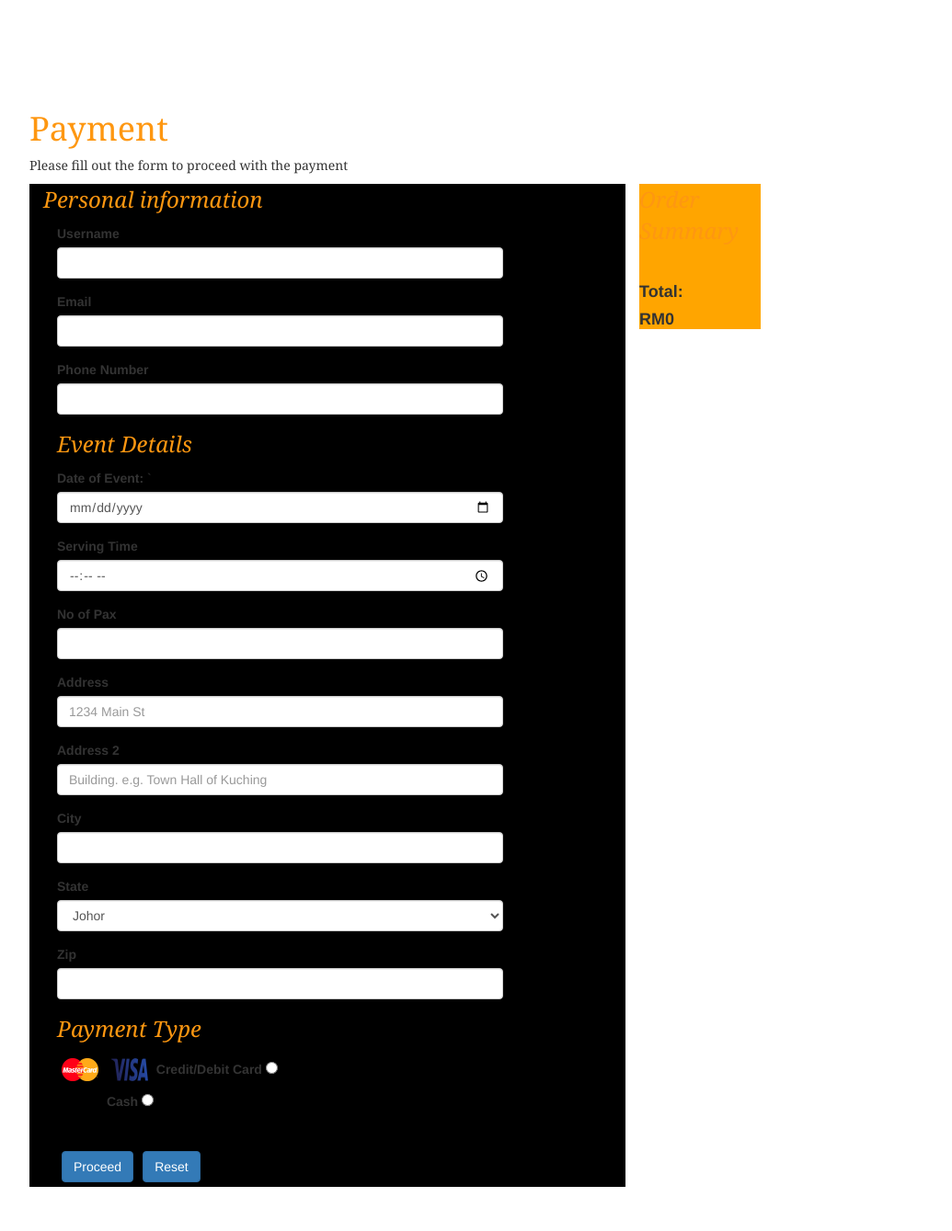
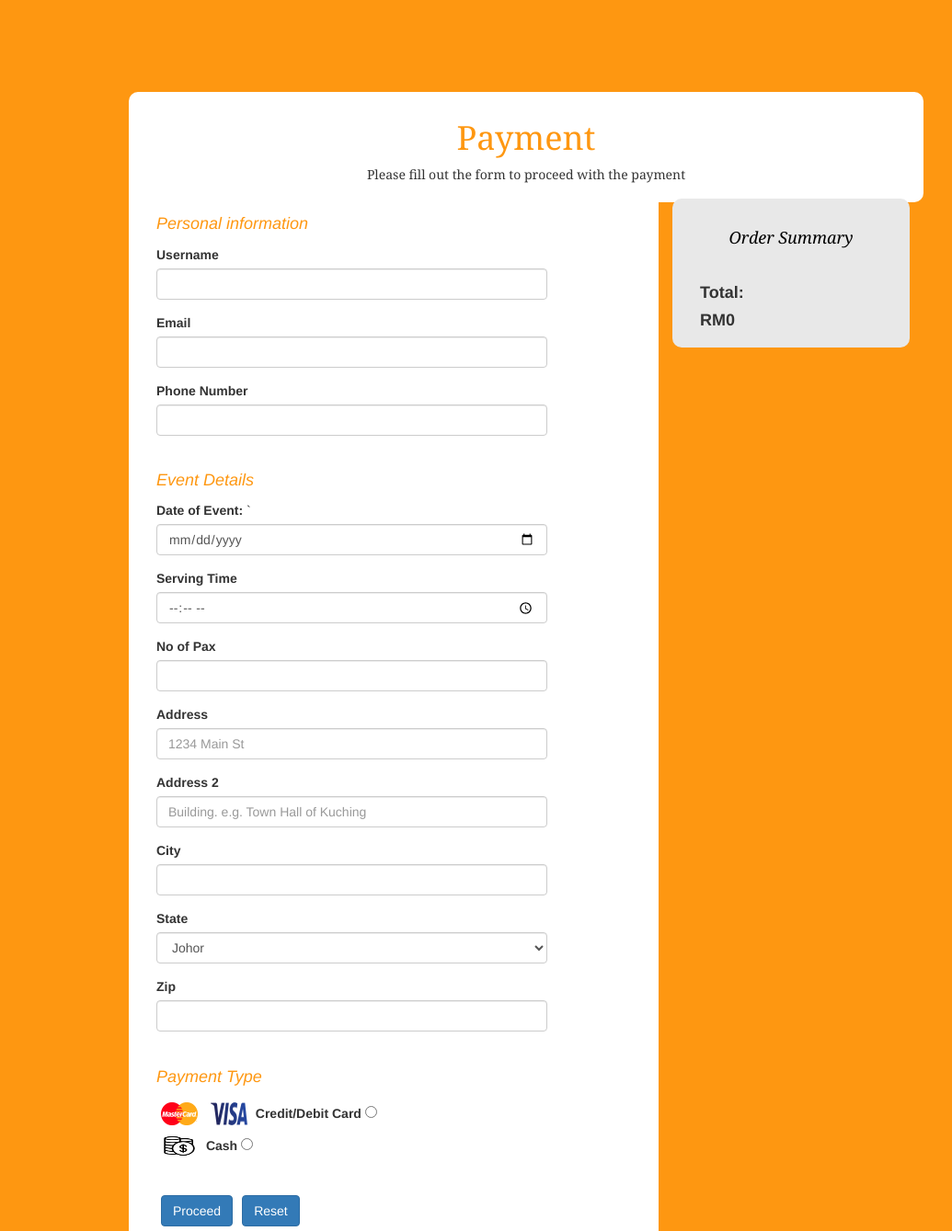
Before and after one commit to Jairus0317/DP2-Sem2-2020-FoodEdge-Manamgement-System, a PHP site: page /payment.php in a window 1280 px wide. Shown: the whole page at 92% size, without its empty margins (68-1103 px from the left). Before the commit the page ends 1291 px from the top, so only its background shows below. Run offline with PHP 8.4, Linux system fonts and the light colour scheme; a stand-in replaces the project's code that opens the database connection.

Commit message:
fix layout and css

```diff
--- /dev/null
+++ b/Config.php
@@ -0,0 +1,8 @@
+<?php
+$mysqli = new mysqli("localhost","root","","epiz_26849119_FoodEdgeDatabase");
+
+// Check connection
+if ($mysqli -> connect_errno) {
+  echo "Failed to connect to MySQL: " . $mysqli -> connect_error;
+}
+?>
--- a/payment.php
+++ b/payment.php
@@ -16,14 +16,15 @@ session_id('checkout');
     <script src="https://maxcdn.bootstrapcdn.com/bootstrap/3.4.1/js/bootstrap.min.js"></script>
 </head>
 
-<body>
-    <h1 id="paymentTitle">Payment</h1>
-    <p>Please fill out the form to proceed with the payment</p>
+<body class="paymentTransaction">
+    <div class="paymentArea">
+        <h1 class="paymentTitle">Payment</h1>
+        <p id="paymentPageP">Please fill out the form to proceed with the payment</p>
         <div class="col-12 col-md-8 order-2 order-md-1" id="payment">
             <form method="post" id="paymentForm" action="payment.php">
+                <?php echo display_error(); ?>
+                <div class="form-row container col-lg-10">
                 <p class="type">Personal information</p>
-            <?php echo display_error();?>
-            <div class="form-row container col-lg-10">
                     <div class="form-group">
                         <label for="inputUsertName">Username</label>
                         <input type="text" name="username" class="form-control" id="inputUsertName" value="<?php echo $username; ?>">
@@ -137,7 +138,7 @@ session_id('checkout');
                     </div>
                 </div>
 
-            <div id="button" class="container col-lg-10">
+                <div id="buttonDiv" class="container col-lg-10">
                     <button type="submit" name="proceed" class="btn btn-primary">Proceed</button>
                     <button type="reset" name="reset" class="btn btn-primary">Reset</button>
                 </div>
@@ -145,14 +146,14 @@ session_id('checkout');
 
         </div>
         <div class="col-12 col-md-4 order-1 order-md-2">
-        <aside>
-            <p class="type">Order Summary</p>
+            <aside id="paymentSummary">
+                <h3 id="orderSum" >Order Summary</h3>
                 <?php
                 if (isset($_SESSION['cart'])) {
                     for ($i = 0; $i < sizeof($_SESSION['cart']); $i++) {
                         $results = mysqli_query($db, "select * from menu where id=" . $_SESSION['cart'][$i]['id']);
                         if (mysqli_num_rows($results) > 0) {
-                        while ($row = mysqli_fetch_array($results)) {?>
+                            while ($row = mysqli_fetch_array($results)) { ?>
                                 <tr>
                                     <td><img src="images/<?php echo $row['image'] ?>" width="50px"></td>
                                     <td class="col-md-9"><em><?php echo $row['name'] ?></em></td>
@@ -168,12 +169,7 @@ session_id('checkout');
                 <tr>
                     <td> </td>
                     <td>   </td>
-                <td>  <?php
-                if(!empty($_POST)) {
-                    echo $_POST['paymentType'];
-                    echo $_POST['paxNo'];
-                }
-                 ?> </td>
+                    <td> </td>
                     <td class="text-right">
                         <h4><strong>Total: </strong></h4>
                     </td>
@@ -189,6 +185,7 @@ session_id('checkout');
                 </tr>
             </aside>
         </div>
+    </div>
 </body>
 
 </html>
--- a/style.css
+++ b/style.css
@@ -1,52 +1,68 @@
-body{
+.paymentTransaction{
     padding: 100px;
+    background-color: #FE9711;
 }
 
-#button{
+#buttonDiv{
     text-align: end;
     margin-top: 30px;
     margin-right: 15px;
 }
 
-#paymentTitle{
+.paymentTitle{
+    text-align: center;
     font-family: Cambria, Cochin, Georgia, Times, 'Times New Roman', serif;
     color: #FE9711;
 }
 
-p{
+#paymentPageP{
+    text-align: center;
     font-family: Cambria, Cochin, Georgia, Times, 'Times New Roman', serif;
 }
 
-hr {
-    margin-top: 1;
-    margin-bottom: 1;
-    border: 5;
-    border-top: 1px solid rgb(0, 0, 0);
-}
-
 .type{
-    color: #FE9711;
-    font-size: x-large;
+    color:#FE9711;
+    font-size: large;
     font-style: italic;
-    font-style: oblique;
+    padding-top: 5%;
 }
 
 input[type="radio"]{
     margin-right: 10px;
 }
 
-#payment{
-    width: 60%;
-    padding: 10;
-    margin: 10;
-    background-color: black;
+.paymentArea{
+    padding-top: 10%;
+    width: 80%;
+    padding-top: 10px;
+    padding-bottom: 10px;
+    margin: auto;
+    background-color: white;
+    border-radius: 10px;
 }
 
-aside{
-    width: 40%;
-    background-color: orange;
-    padding: 10;
-    margin: 10;
+#payment{
+    background-color: white;
+}
+
+#paymentSummary{
+    background-color: #E8E8E8;
+    padding-left: 30px;
+    padding-right: 30px;
+    padding-top: 3px;
+    padding-bottom: 10px;
+    border-radius: 10px;
+    margin-top: 2.5%;
+
+}
+
+#orderSum{
+    color:black;
+    font-size: large;
+    font-style: italic;
+    padding-top: 5%;
+    text-align: center;
+    font-family: Cambria, Cochin, Georgia, Times, 'Times New Roman', serif;
 }
 
 button[type="submit"], button[type="reset"]{
@@ -59,3 +75,21 @@ button[type="submit"], button[type="reset"]{
     height: 35px;
     padding: 5px;
 }
+
+#transctionBody{
+    background-color: #FE9711;
+    background-blend-mode:screen;
+}
+
+#receipt{
+    background-color: white;
+    padding: 50px;
+    border-radius: 10px;
+    margin: auto;
+    width: 80%;
+    margin-top: 5%;
+}
+
+h1,h2{
+    font-family: Cambria, Cochin, Georgia, Times, 'Times New Roman', serif;
+}
```
Also changed, not shown: transaction.php (+20 -6 lines). Lines whose indentation alone changed are shown as unchanged.
